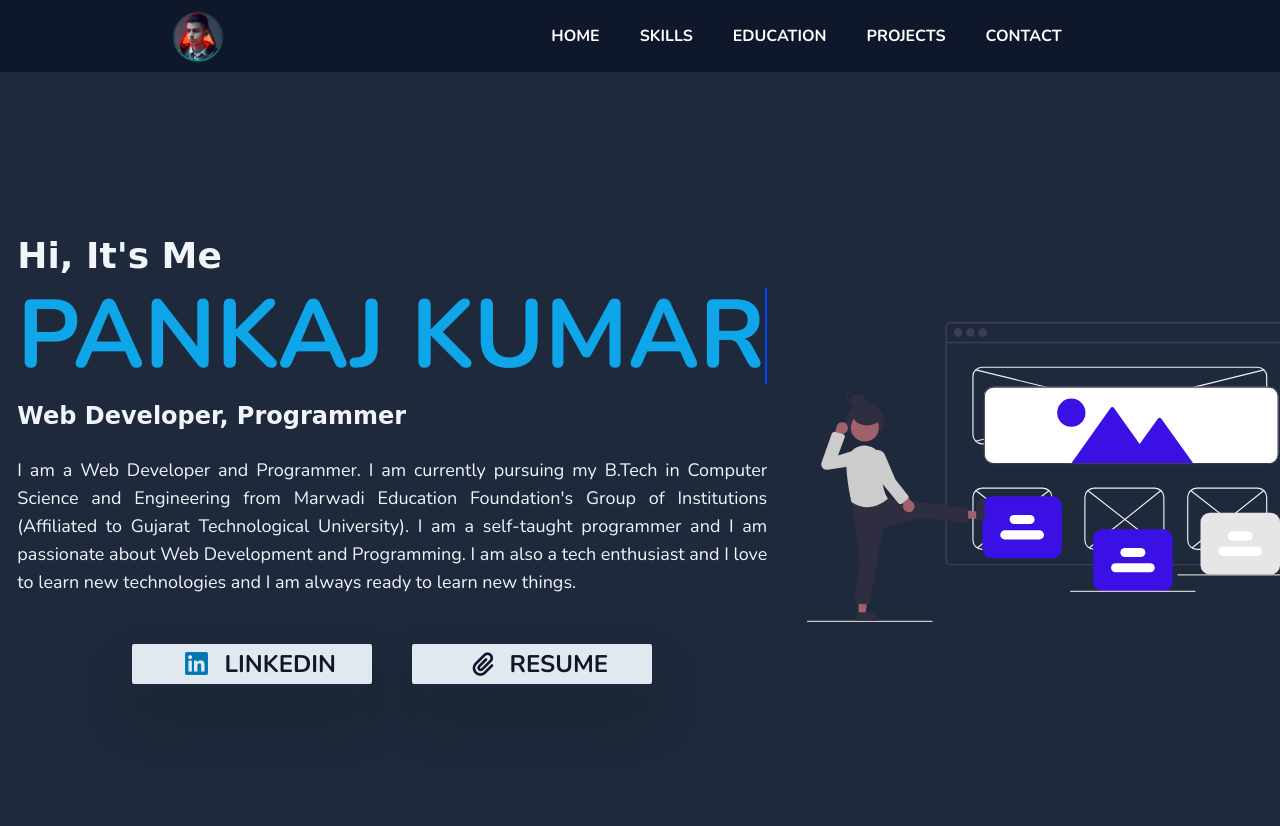
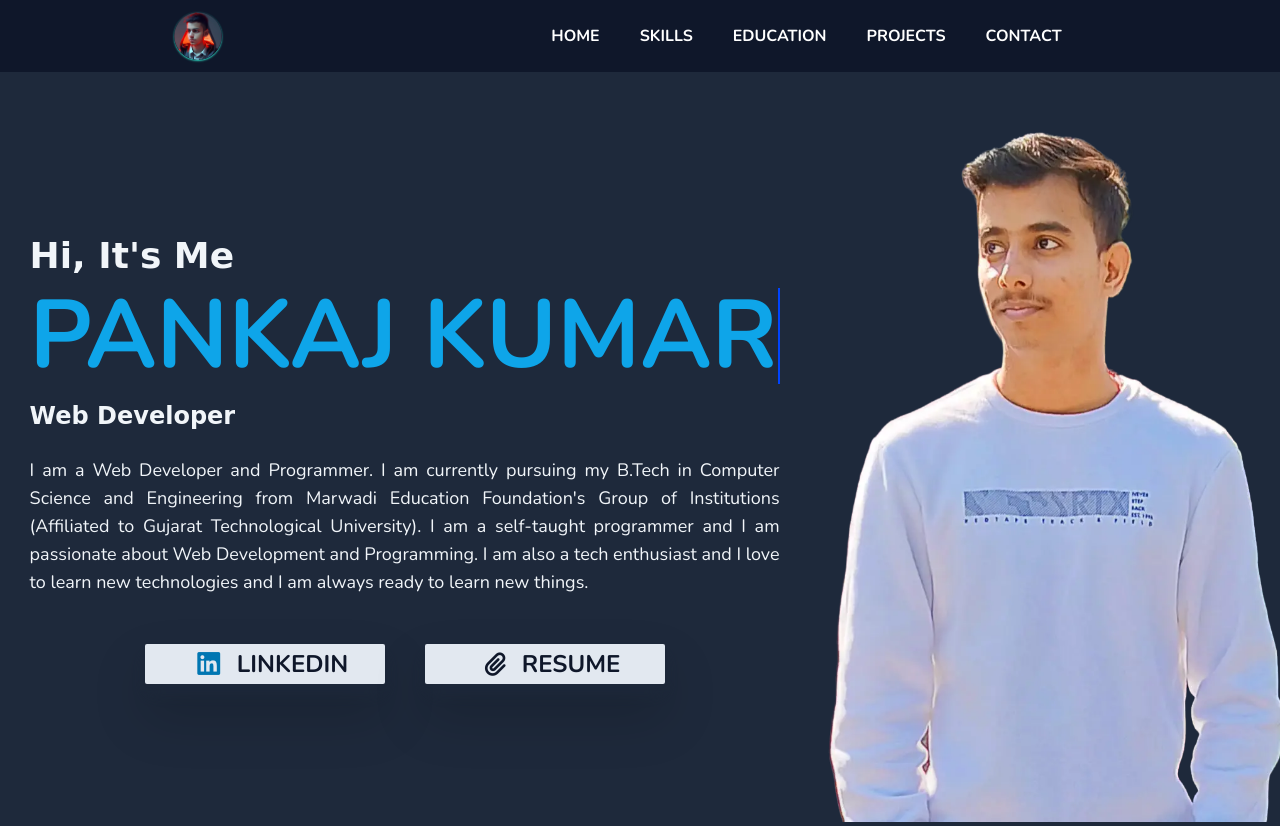
Before and after one commit to pankajktech/Portfolio, a website built with Vite: page index.html in a window 1280 px wide. Shown: the top 826 px of the page. Built offline with nearby package versions, Linux system fonts and the light colour scheme; files whose address does not match are found by name.

Commit message:
Updated the Home Page Image

```diff
--- a/index.html
+++ b/index.html
@@ -56,7 +56,7 @@
         <div
             class=" flex justify-center items-center flex-col md:flex-row-reverse xl:min-h-screen md:mx-20 xl:mx-52 text-slate-100">
 
-            <img src="./src/./img/social/home.svg" alt="Pankaj Kumar" class="xl:h-[300px] h-40 my-1">
+            <img src="./src/./img/home.webp" alt="Pankaj Kumar" class="xl:h-[700px] max-sm:hidden lg:h-96">
             <div class="flex flex-col p-6 md:p-10">
 
 
@@ -65,7 +65,7 @@
                 <h1 class="text-sky-500 text-4xl xl:text-8xl font-extrabold my-1 lg:my-3 writer-text">
                     PANKAJ KUMAR</h1>
 
-                <h2 class="text-xl lg:text-2xl font-bold mt-1 font-[cursive]">Web Developer, Programmer</h2>
+                <h2 class="text-xl lg:text-2xl font-bold mt-1 font-[cursive]">Web Developer</h2>
 
                 <p class="xl:text-lg my-3 lg:my-6 text-justify lg:text-justify">I am a Web Developer and
                     Programmer. I am
```
Also changed, not shown: src/img/home.webp (added), src/img/social/home.svg (deleted).
